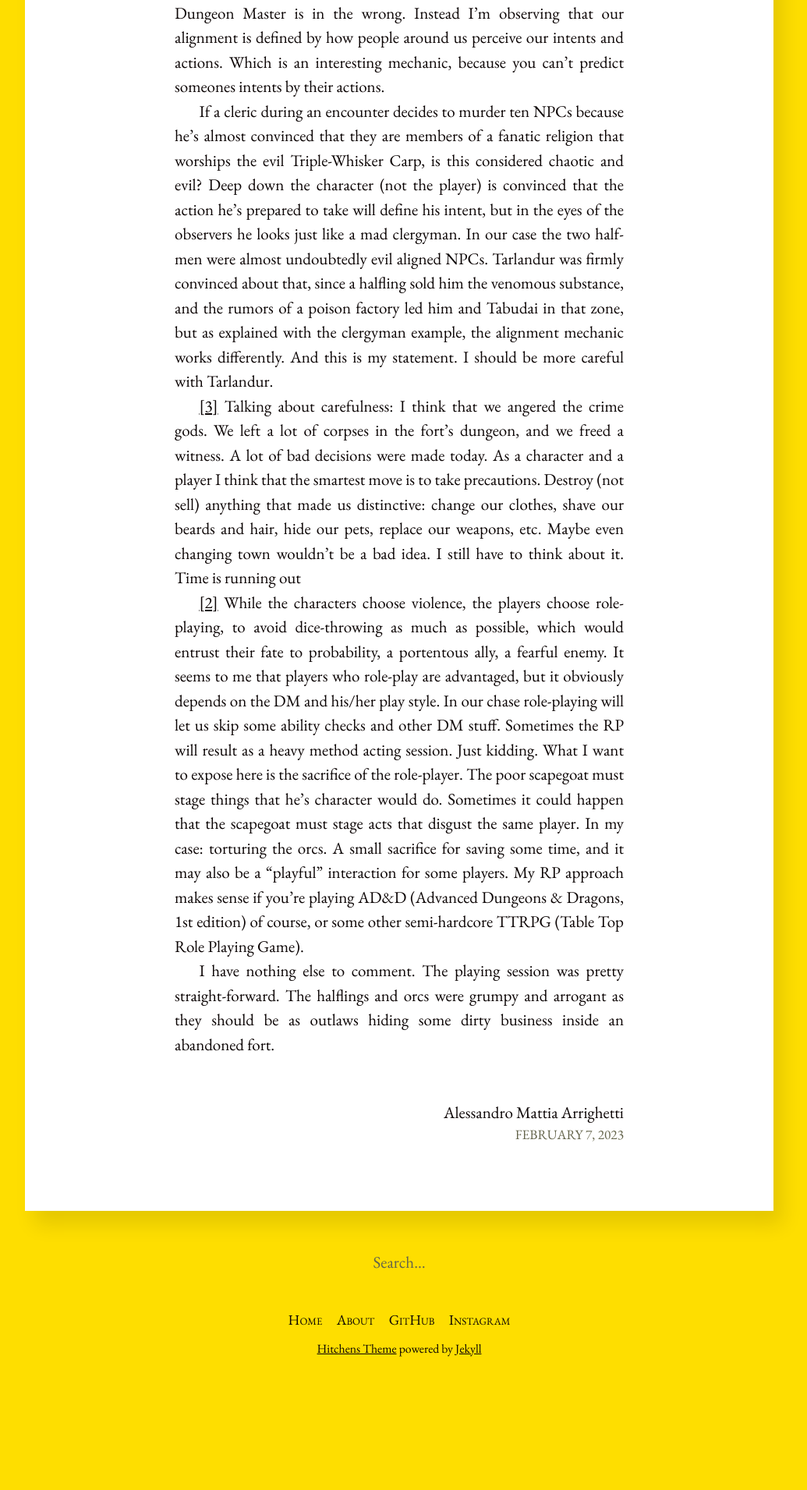
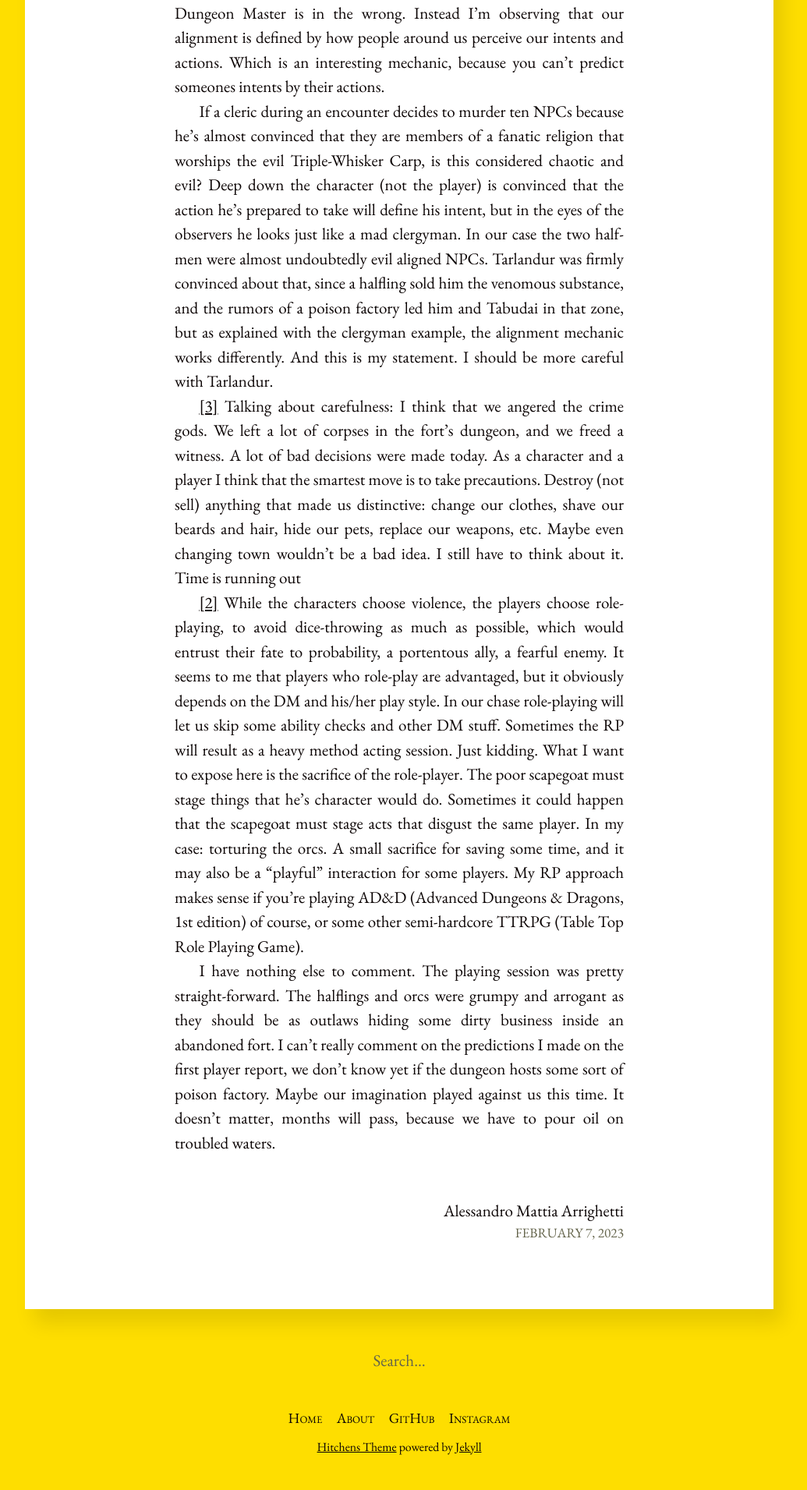
Before and after one commit to InexistentThirdChimera/InexistentThirdChimera.github.io, a Jekyll site: the page built from _posts/2023-02-07-player-report-2;-Dirty-Deeds-in-Dungeon's-Deeps-(from-lionbeak-campaign).md, in a window 1280 px wide. Shown: the part 2955-4866 px from the top of the page at 78% size, without its empty margins (128-1163 px from the left). Built offline with Jekyll 4.4.1, drawn with Linux system fonts in a browser that asks for light colours; before the commit the page ends 4740 px from its top, so only the background shows below that.

Commit message:
new line PR2

```diff
--- a/_posts/2023-02-07-player-report-2;-Dirty-Deeds-in-Dungeon's-Deeps-(from-lionbeak-campaign).md
+++ b/_posts/2023-02-07-player-report-2;-Dirty-Deeds-in-Dungeon's-Deeps-(from-lionbeak-campaign).md
@@ -71,7 +71,7 @@ What I want to expose here is the sacrifice of the role-player. The poor scapego
 My RP approach makes sense if you’re playing AD&D (Advanced Dungeons & Dragons, 1st edition) of course, or some other semi-hardcore TTRPG (Table Top Role Playing Game).
 
 I have nothing else to comment. The playing session was pretty straight-forward. The halflings and orcs were grumpy and arrogant as they should be as outlaws hiding some dirty business inside an abandoned fort.
-
+I can't really comment on the predictions I made on the first player report, we don't know yet if the dungeon hosts some sort of poison factory. Maybe our imagination played against us this time. It doesn't matter, months will pass, because we have to pour oil on troubled waters.
 
 <html lang="en">
 
```
